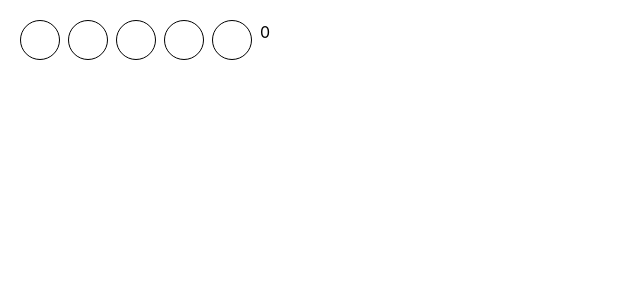
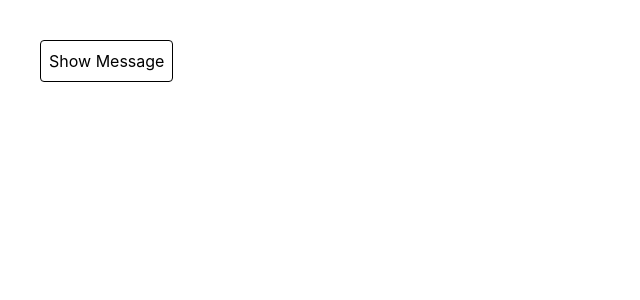
Before and after one commit to Mansiverma30/frontend-machine-coding, a React (Vite) app in the folder small-components/: page / in a window 1280 px wide. Shown: the top 300 px of the page, without its empty margins (0-640 px from the left). Built offline with nearby package versions, Linux system fonts and the light colour scheme.

Commit message:
Toast (not the bread one)

```diff
--- a/small-components/src/App.jsx
+++ b/small-components/src/App.jsx
@@ -1,9 +1,9 @@
-import Star from "./Star/Star";
+import Toast from "./Toast/Toast";
 
 const App = () => {
   return (
     <div className="h-screen w-screen">
-      <Star />
+      <Toast />
     </div>
   );
 };
--- /dev/null
+++ b/small-components/src/Toast/Toast.jsx
@@ -0,0 +1,26 @@
+import React, { useState } from "react";
+
+const Toast = () => {
+  const [show, setShow] = useState(false);
+  const hide = () => {
+    setShow(true);
+    setTimeout(() => {
+      setShow(false);
+    }, 2000);
+  };
+  return (
+    <div className="p-10 flex flex-col items-start gap-10">
+      <button className="border p-2 rounded cursor-pointer" onClick={hide}>
+        Show Message
+      </button>
+
+      {show && (
+        <p className="bg-red-400 w-fit p-2 rounded-2xl">
+          Lorem ipsum dolor sit amet consectetur adipisicing elit. Eos debitis
+        </p>
+      )}
+    </div>
+  );
+};
+
+export default Toast;
```
Also changed, not shown: small-components/src/Toast/Readme.md (added), 2 other files (tests, documents, lock files or other folders).
